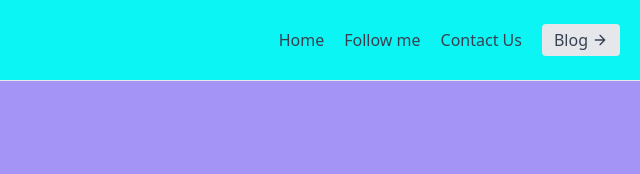
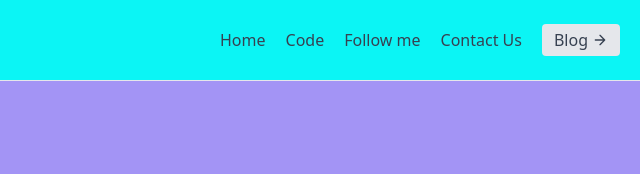
Before and after one commit to priyadarshirajan/FollowRajan, a plain HTML site: page index.html in a window 1280 px wide. Shown: the top 174 px of the page, 640-1280 px from the left. Drawn offline with nearby package versions, Linux system fonts and the light colour scheme.

Commit message:
Update index.html

```diff
--- a/index.html
+++ b/index.html
@@ -17,7 +17,7 @@
     </a>
     <nav class="md:ml-auto flex flex-wrap items-center text-base justify-center">
       <a href="index.html" class="mr-5 hover:text-gray-900">Home</a>
-      <!-- <a href="#code" class="mr-5 hover:text-gray-900">Code </a> -->
+      <a href="https://github.com/priyadarshirajan/PythonCode" class="mr-5 hover:text-gray-900" target="_blank">Code </a>
       <a href="follow.html" class="mr-5 hover:text-gray-900" target="_blank"> Follow me</a>
       <a href="https://docs.google.com/forms/d/e/1FAIpQLSc-QYUZ7wzVxQkPsM0Fb7fqpZgGOBUxz24cfpN086oBKrHv4w/viewform?usp=sf_link" class="mr-5 hover:text-gray-900" target="_blank">Contact Us</a>
     </nav>
```
